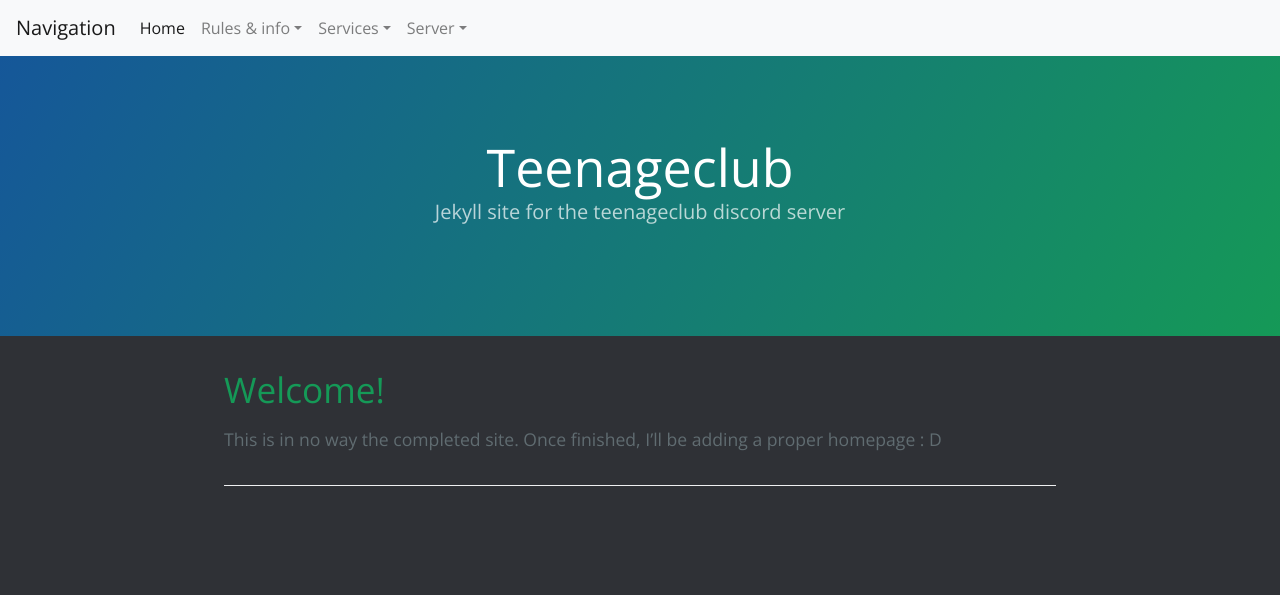
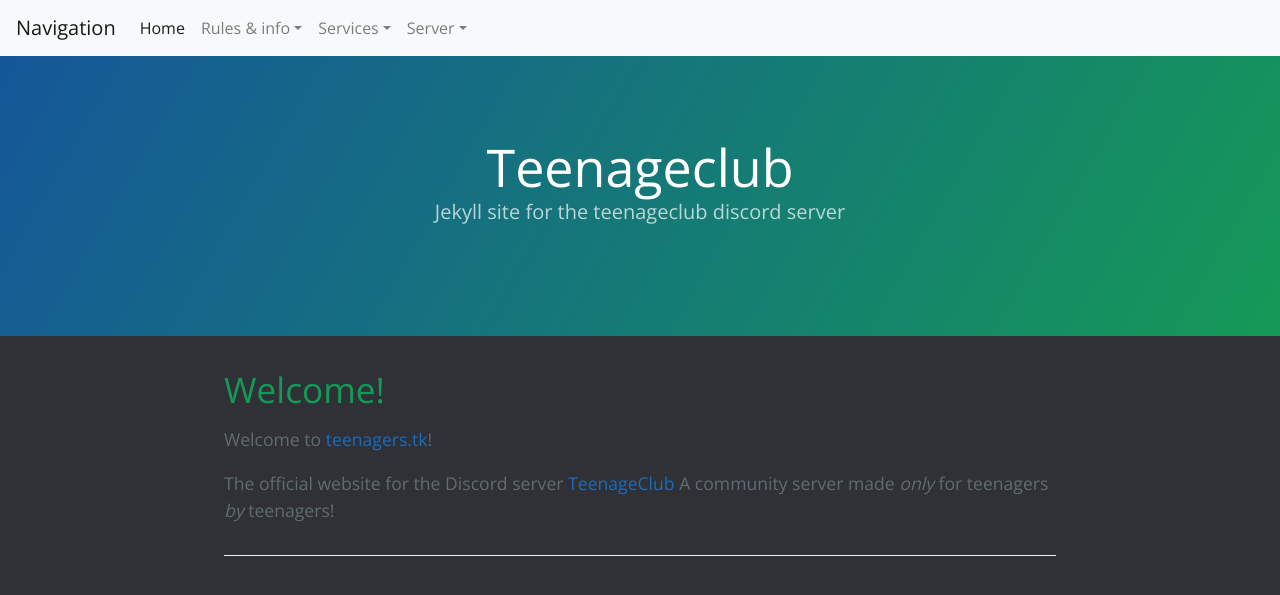
Before and after one commit to Ranger-4297/TeenageClub, a Jekyll site: the page built from index.md, in a window 1280 px wide. Shown: the top 595 px of the page. Built offline with Jekyll 4.4.1, drawn with Linux system fonts in a browser that asks for light colours; nearby versions of some CDN libraries.

Commit message:
Homepage update

```diff
--- a/index.md
+++ b/index.md
@@ -5,4 +5,7 @@ title: Teenageclub
 
 # Welcome!
 
-This is in no way the completed site. Once finished, I'll be adding a proper homepage : D
+Welcome to [teenagers.tk](https://teenagers.tk)!
+
+The official website for the Discord server [TeenageClub](https://discord.gg/WSysUXZrpD)
+A community server made *only* for teenagers *by* teenagers!
```
